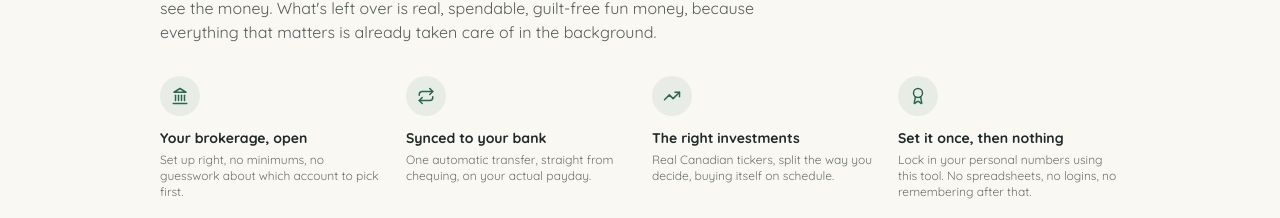
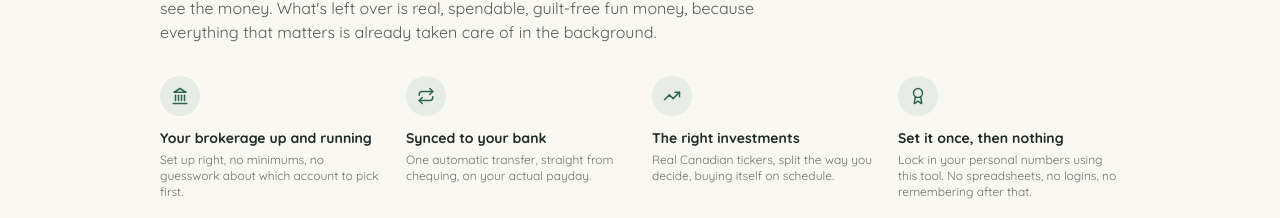
Before and after one commit to brianran-lab/Landing-Money-Plan-, a React (Vite) app: page / in a window 1280 px wide. Shown: the part 3319-3537 px from the top of the page. Built offline with nearby package versions, Linux system fonts and the light colour scheme.

Commit message:
Update Website.jsx

```diff
--- a/src/pages/Website.jsx
+++ b/src/pages/Website.jsx
@@ -240,7 +240,7 @@ export default function LandingMoneyPlanSite() {
           </p>
           <div className="grid sm:grid-cols-4 gap-6">
             {[
-              [Landmark, "Your brokerage, open", "Set up right, no minimums, no guesswork about which account to pick first."],
+              [Landmark, "Your brokerage up and running", "Set up right, no minimums, no guesswork about which account to pick first."],
               [Repeat, "Synced to your bank", "One automatic transfer, straight from chequing, on your actual payday."],
               [TrendingUp, "The right investments", "Real Canadian tickers, split the way you decide, buying itself on schedule."],
               [Award, "Set it once, then nothing", "Lock in your personal numbers using this tool. No spreadsheets, no logins, no remembering after that."],
```
